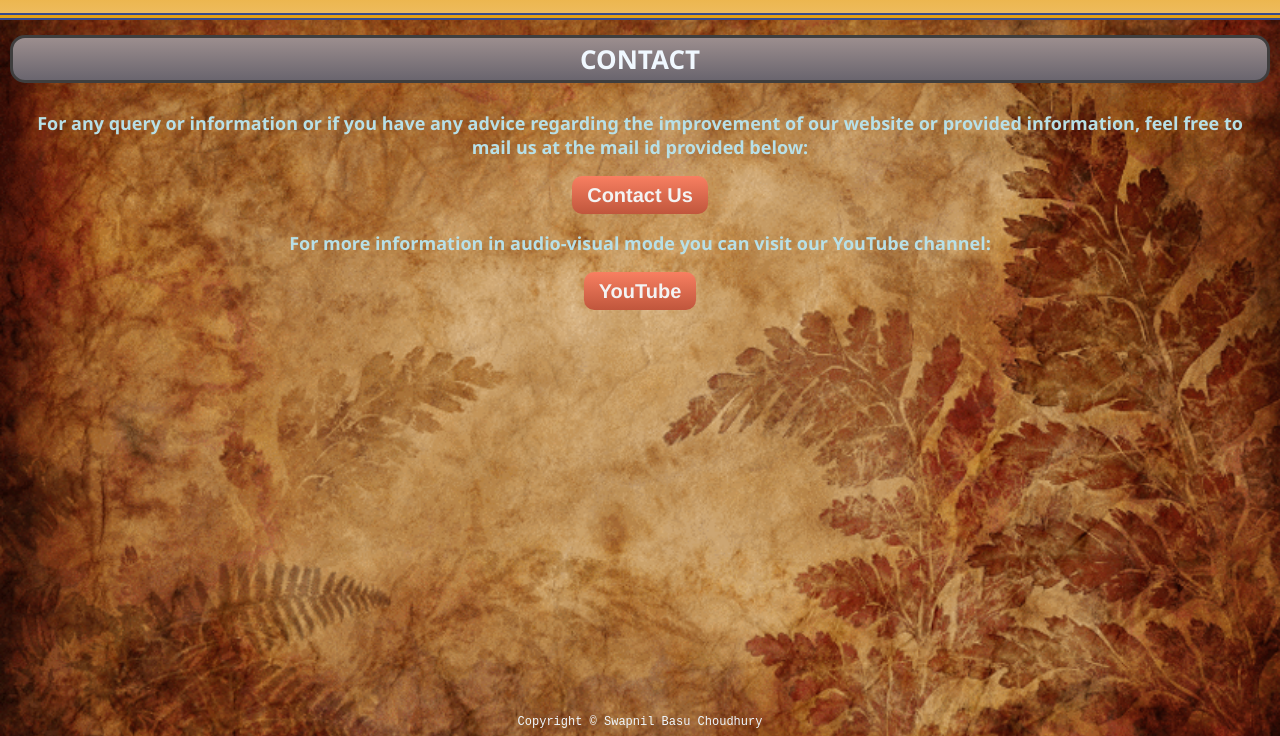
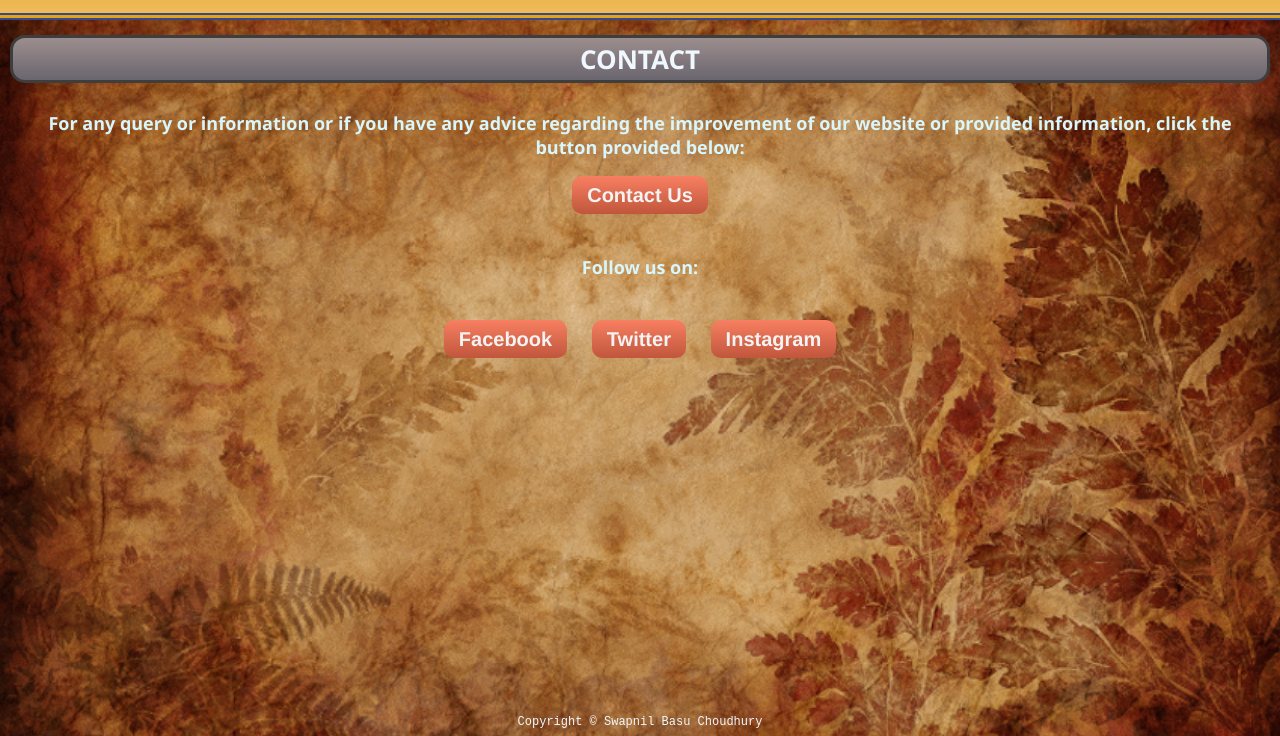
Before and after one commit to Swapnil-CS/Historical-Places-Website, a plain HTML site: page contact.html in a window 1280 px wide. Shown: the part 64-800 px from the top of the page. Drawn offline with Linux system fonts and the light colour scheme.

Commit message:
4th commit

```diff
--- a/about.css
+++ b/about.css
@@ -84,7 +84,7 @@ h1 {
 
 p {
 	font-size: 18px;
-	color: rgb(184, 224, 231);
+	color: rgb(216, 246, 252);
 	font-weight: bolder;
 	font-family: "Segoe UI", Tahoma, Geneva, Verdana, sans-serif;
 	padding: 10px;
--- a/contact.css
+++ b/contact.css
@@ -84,7 +84,7 @@ h1 {
 
 p {
 	font-size: 18px;
-	color: rgb(184, 224, 231);
+	color: rgb(216, 246, 252);
 	font-weight: bolder;
 	font-family: "Segoe UI", Tahoma, Geneva, Verdana, sans-serif;
 	padding: 10px;
@@ -103,6 +103,7 @@ p a {
 	text-decoration: none;
 	border-radius: 10px;
 	padding: 8px 15px;
+	margin: 0px 10px;
 }
 p a:hover {
 	background-image: linear-gradient(
--- a/contact.html
+++ b/contact.html
@@ -25,15 +25,16 @@
 
 			<p>
 				For any query or information or if you have any advice regarding the
-				improvement of our website or provided information, feel free to mail us
-				at the mail id provided below:
+				improvement of our website or provided information, click the button
+				provided below:
 				<br /><br />
 				<a href="mailto:historicalplaces.wb@gmail.com">Contact Us</a>
-				<br /><br />
-				For more information in audio-visual mode you can visit our YouTube
-				channel:
-				<br /><br />
-				<a href="https://www.youtube.com/c/historicalPlacesWB">YouTube</a>
+				<br /><br /><br />
+				Follow us on:
+				<br /><br /><br />
+				<a href="https://www.facebook.com/">Facebook</a>
+				<a href="https://www.twitter.com/c/">Twitter</a>
+				<a href="https://www.instagram.com/c/">Instagram</a>
 			</p>
 
 			<div class="copyright">Copyright © Swapnil Basu Choudhury</div>
--- a/belur.css
+++ b/histplaces.css
@@ -87,6 +87,9 @@ h2 {
 	padding: 10px 15px;
 	margin: 15px;
 }
+h3 {
+	color: aliceblue;
+}
 
 img {
 	float: right;
--- a/mainpage.css
+++ b/mainpage.css
@@ -69,7 +69,7 @@ body {
 
 p {
 	font-size: 18px;
-	color: rgb(184, 224, 231);
+	color: rgb(216, 246, 252);
 	font-weight: bolder;
 	font-family: "Segoe UI", Tahoma, Geneva, Verdana, sans-serif;
 	padding: 10px;
```
Also changed, not shown: belur.html (+3 -1 lines), coochbehar_rajbari.html (+2 -1 lines), hajarduari.html (+2 -1 lines), imambara.html (+2 -1 lines), saheed_minar.html (+2 -1 lines), victoria.html (+2 -1 lines).
